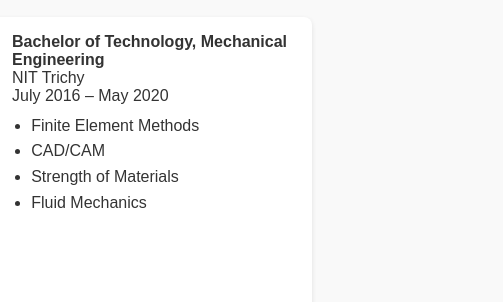
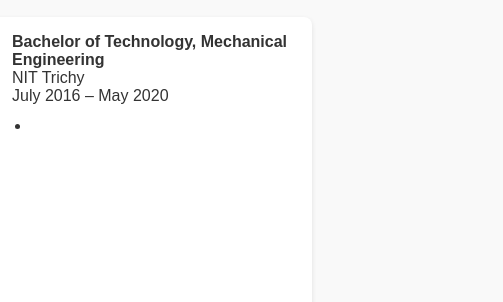
Before and after one commit to narsiSNR/portfolio, a plain HTML site: page education.html in a window 1280 px wide. Shown: the part 310-612 px from the top of the page, 777-1280 px from the left. Drawn offline with Linux system fonts and the light colour scheme.

Commit message:
Update education.html

```diff
--- a/education.html
+++ b/education.html
@@ -131,10 +131,7 @@
         NIT Trichy<br>
         July 2016 – May 2020
         <ul class="courses">
-          <li>Finite Element Methods</li>
-          <li>CAD/CAM</li>
-          <li>Strength of Materials</li>
-          <li>Fluid Mechanics</li>
+          <li> </li>
         </ul>
       </div>
     </div>
```
